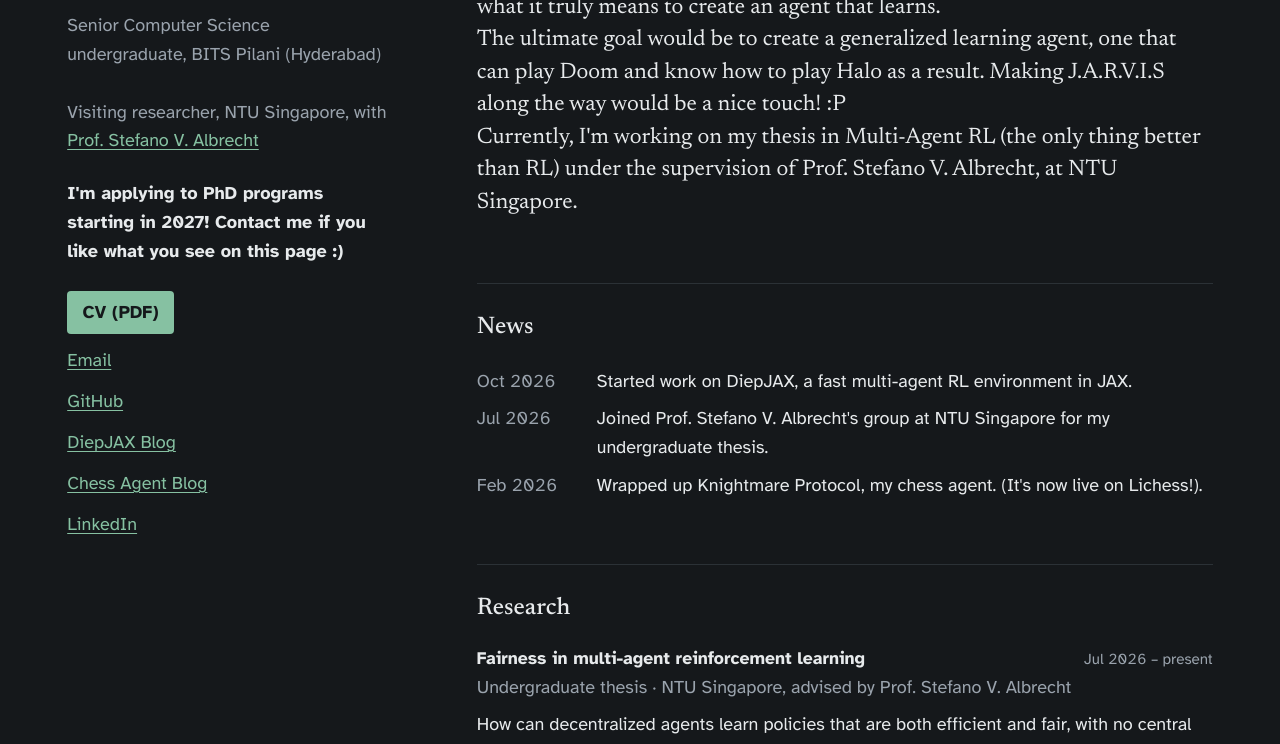
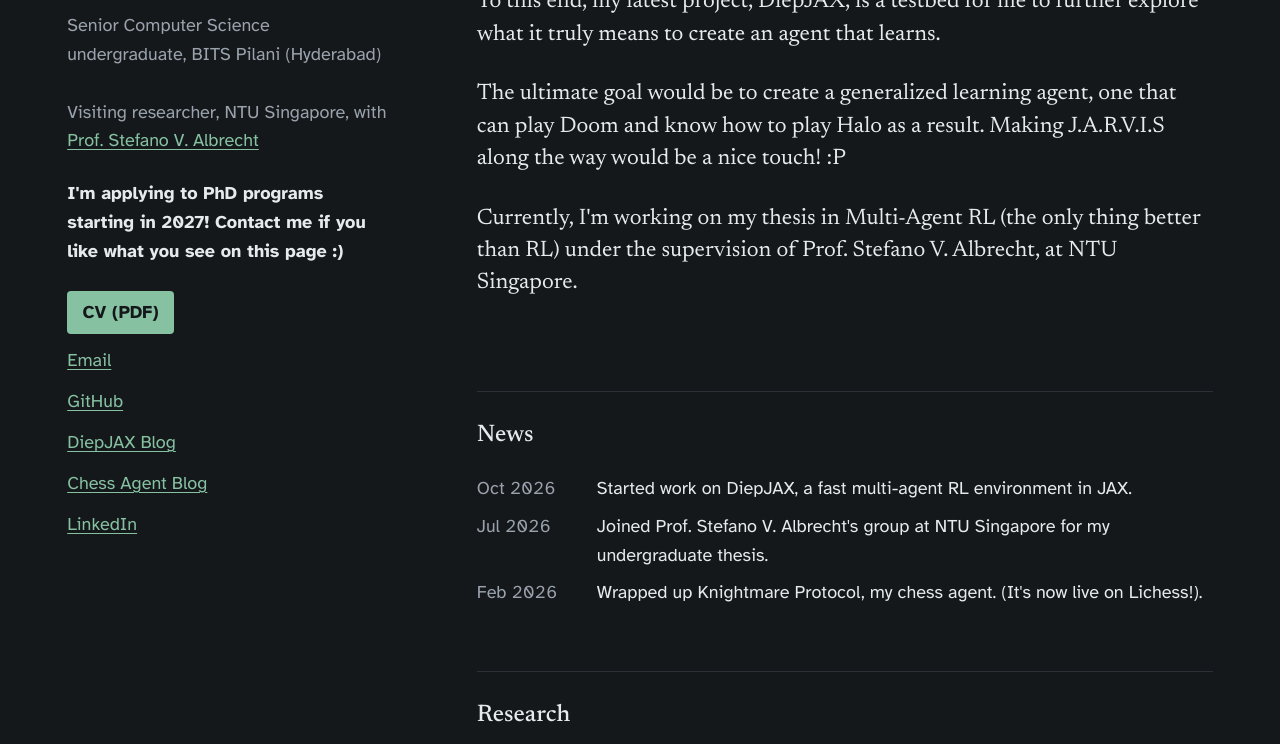
Before and after one commit to aadhithyan-velan-m/aadhithyan-velan-m.github.io, a plain HTML site: page index.html in a window 1280 px wide. Shown: the part 234-978 px from the top of the page. Drawn offline with Linux system fonts and the light colour scheme.

Commit message:
Update style.css

```diff
--- a/style.css
+++ b/style.css
@@ -117,6 +117,10 @@ a:focus-visible {
     font-size: clamp(1.3rem, 3vw, 1.55rem);
     line-height: 1.45;
     font-variation-settings: "opsz" 36;
+}
+
+.statement p {
+    margin-bottom: 1.2em;
 }
 
 .status {
```
